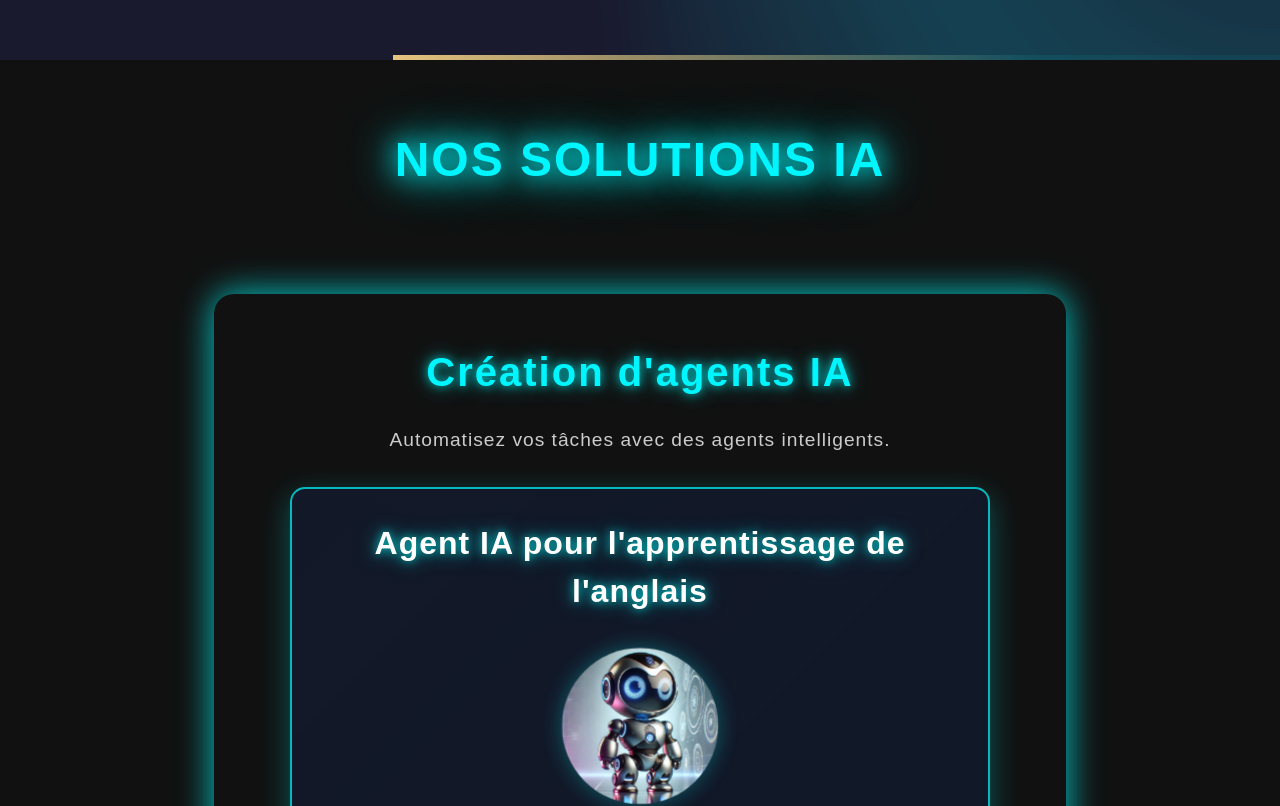
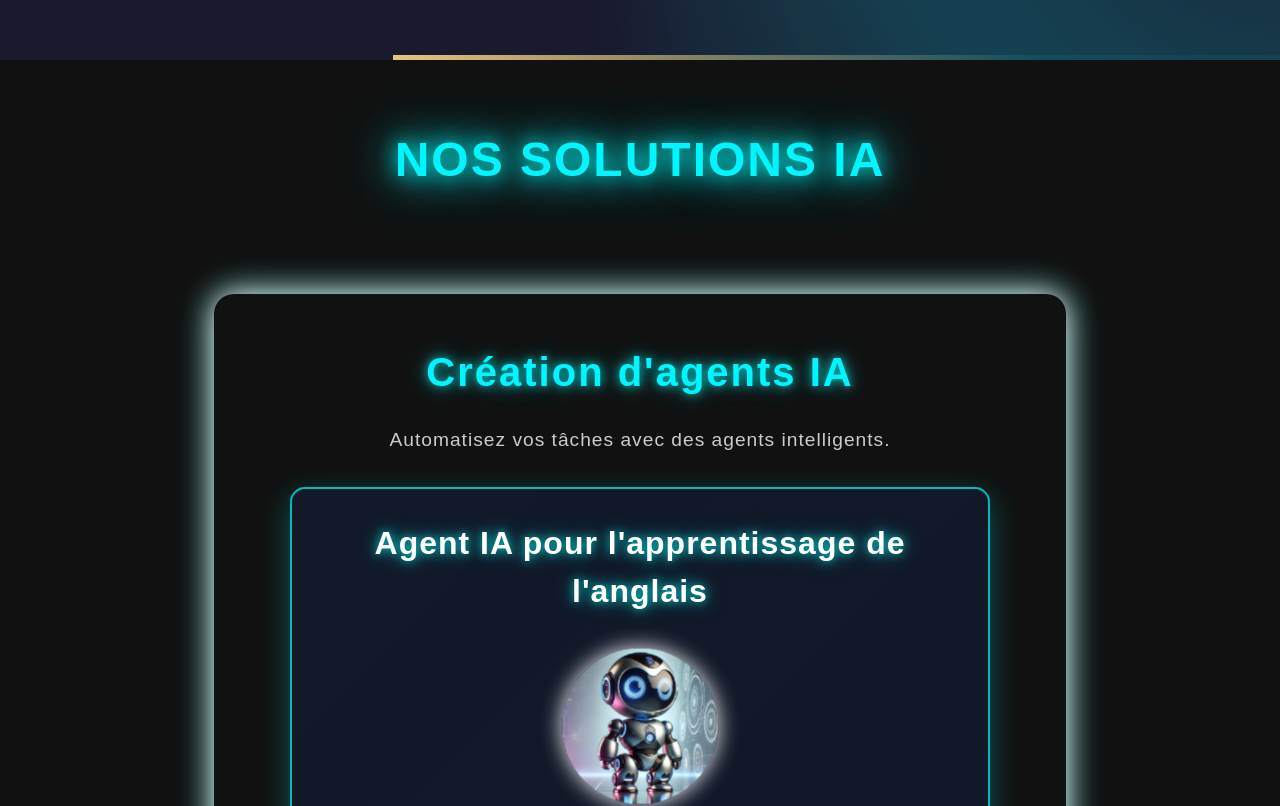
Before and after one commit to JimmyCodeur/siteweb, a React (Vite) app: page / in a window 1280 px wide. Shown: the part 740-1546 px from the top of the page. Built offline with nearby package versions, Linux system fonts and the light colour scheme.

Commit message:
update section feature

```diff
--- a/src/styles/Features.css
+++ b/src/styles/Features.css
@@ -21,20 +21,20 @@ h2 {
   text-transform: uppercase;
   letter-spacing: 2px;
   color: #00f6ff;
-  text-shadow: 0px 0px 10px rgba(0, 255, 255, 0.7), 0px 0px 20px rgba(0, 255, 255, 0.5), 0px 0px 30px rgba(0, 255, 255, 0.3);
-  animation: neon-glow 1.5s ease-in-out infinite alternate;
+  text-shadow: 0px 0px 5px rgba(44, 219, 219, 0.7), 0px 0px 10px rgba(0, 255, 255, 0.5), 0px 0px 10px rgba(0, 255, 255, 0.3);
+  animation: neon-glow 5s ease-in-out infinite alternate;
 }
 
 /* Effet de néon sur le titre */
 @keyframes neon-glow {
   0% {
-    text-shadow: 0 0 15px rgba(0, 255, 255, 0.6), 0 0 25px rgba(0, 255, 255, 0.5), 0 0 35px rgba(0, 255, 255, 0.3);
+    text-shadow: 0 0 10px rgba(0, 255, 255, 0.6), 0 0 25px rgba(0, 255, 255, 0.5), 0 0 35px rgba(0, 255, 255, 0.3);
   }
   50% {
-    text-shadow: 0 0 25px rgba(0, 255, 255, 1), 0 0 45px rgba(0, 255, 255, 0.8), 0 0 60px rgba(0, 255, 255, 0.6);
+    text-shadow: 0 0 20px rgba(0, 255, 255, 1), 0 0 45px rgba(0, 255, 255, 0.8), 0 0 60px rgba(0, 255, 255, 0.6);
   }
   100% {
-    text-shadow: 0 0 15px rgba(0, 255, 255, 0.6), 0 0 25px rgba(0, 255, 255, 0.5), 0 0 35px rgba(0, 255, 255, 0.3);
+    text-shadow: 0 0 10px rgba(0, 255, 255, 0.6), 0 0 25px rgba(0, 255, 255, 0.5), 0 0 35px rgba(0, 255, 255, 0.3);
   }
 }
 
@@ -44,29 +44,13 @@ h2 {
   padding: 3rem;
   background-color: #111; /* Couleur sombre pour un aspect plus futuriste */
   border-radius: 20px; /* Coins arrondis plus marqués */
-  box-shadow: 0 0 30px rgba(0, 255, 255, 0.5), 0 0 40px rgba(0, 255, 255, 0.4); /* Ombre lumineuse */
+  box-shadow: 0 0 30px rgb(255, 255, 255), 0 0 40px rgba(0, 255, 255, 0.4); /* Ombre lumineuse */
   position: relative;
   overflow: hidden;
   animation: fade-in 1.5s ease-in-out, pulse 2s infinite alternate; /* Animation d'entrée et animation pulsante */
   transition: all 0.4s ease-in-out;
   margin: 0 auto; /* Centrer le bloc */
   backdrop-filter: blur(10px); /* Effet flou de l'arrière-plan pour un look plus moderne */
-}
-
-.category-block:hover {
-  transform: translateY(-5px); /* Léger effet de mouvement au survol */
-  box-shadow: 0 0 50px rgba(0, 255, 255, 0.7), 0 0 70px rgba(0, 255, 255, 0.6); /* Ombre plus marquée */
-}
-
-@keyframes fade-in {
-  0% {
-    opacity: 0;
-    transform: translateY(50px);
-  }
-  100% {
-    opacity: 1;
-    transform: translateY(0);
-  }
 }
 
 .category-block h3 {
@@ -168,14 +152,12 @@ input {
   color: #ecf0f1;
   transition: background-color 0.3s ease, transform 0.3s ease;
   width: 100%;
-  box-shadow: 0 0 15px rgba(0, 255, 255, 0.2); /* Légère lueur autour de l'input */
 }
 
 input:focus {
   background-color: #34495e;
   outline: none;
   transform: scale(1.05); /* Effet de mise en avant au focus */
-  box-shadow: 0 0 20px rgba(0, 255, 255, 0.4);
 }
 
 button {
@@ -213,7 +195,7 @@ button:active {
   height: 100%;
   border-radius: 50%;
   object-fit: cover;
-  box-shadow: 0 0 20px rgba(0, 255, 255, 0.3); /* Lueur autour de l'image */
+  box-shadow: 0 0 20px rgba(255, 255, 255, 0.938); /* Lueur autour de l'image */
 }
 
 @keyframes moveImage {
@@ -235,11 +217,6 @@ button:active {
   transition: transform 0.3s ease, box-shadow 0.3s ease;
 }
 
-.response-box:hover {
-  transform: scale(1.05);
-  box-shadow: 0 10px 25px rgba(0, 255, 255, 0.3); /* Ombre qui réagit au survol */
-}
-
 .response-box h4 {
   font-size: 1.3rem;
   color: #3498db;
```
